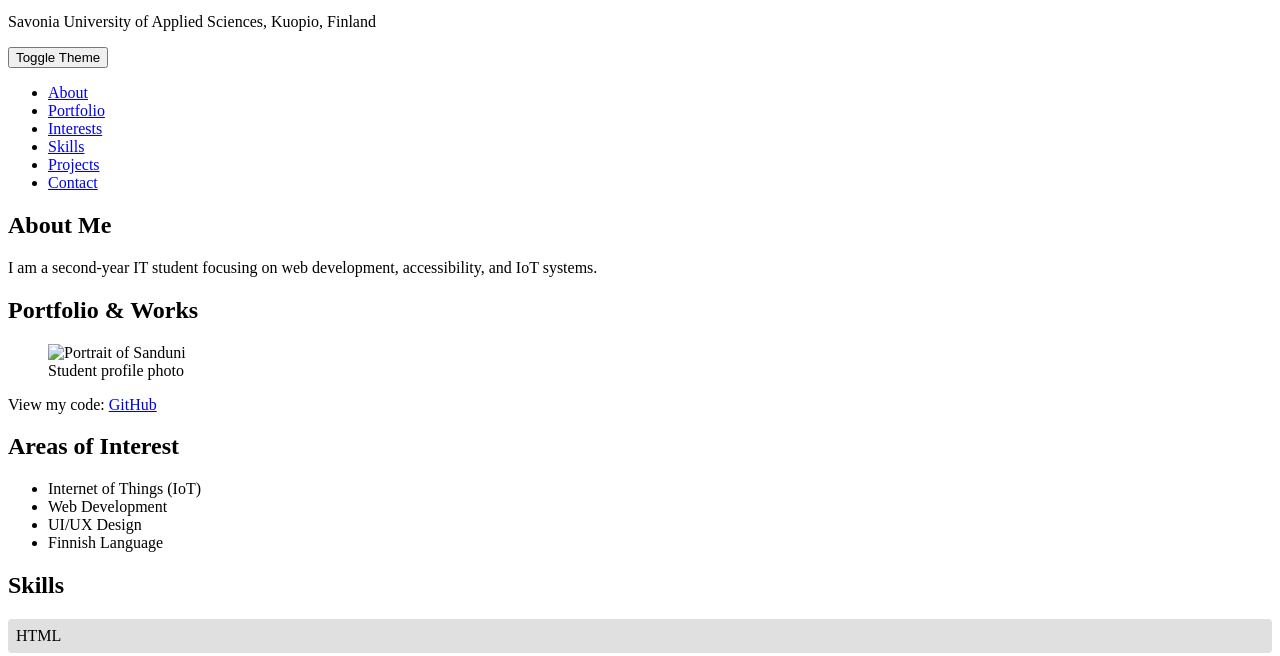
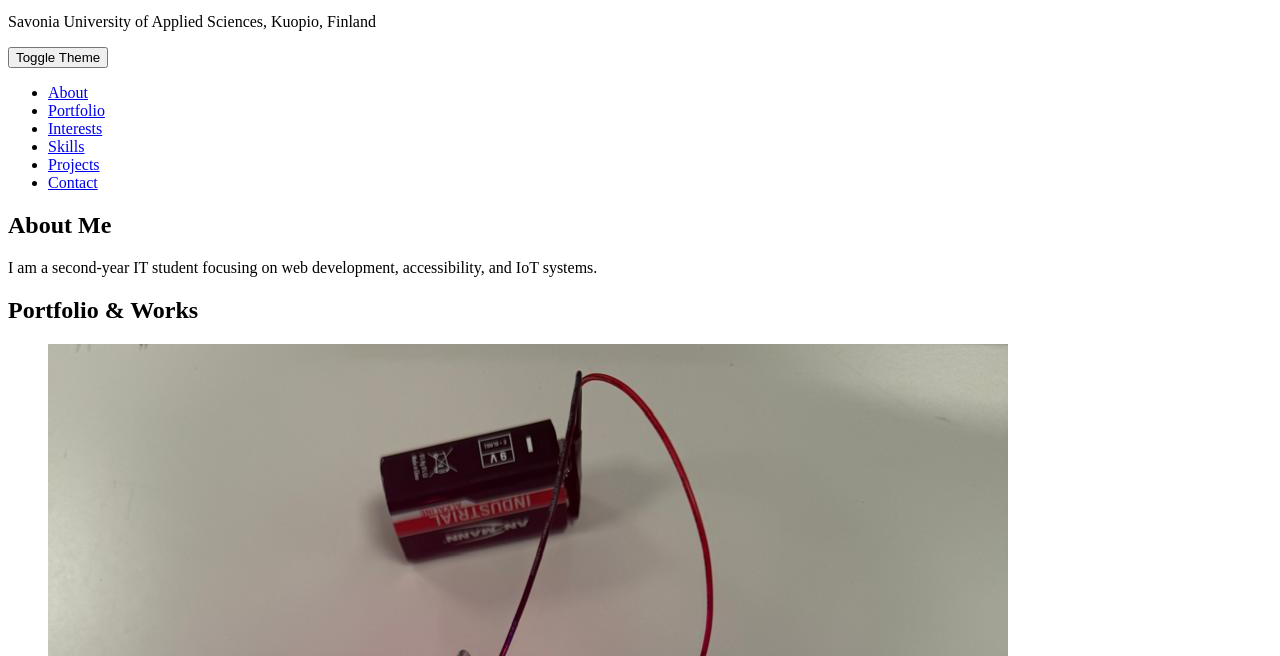
Before and after one commit to Sanduni-IoT/Browser-Programming-2026, a plain HTML site: page lecture-05-dom-data/index.html in a window 1280 px wide. Shown: the part 127-783 px from the top of the page. Drawn offline with Linux system fonts and the light colour scheme.

Commit message:
update my portforlio

```diff
--- a/lecture-05-dom-data/index.html
+++ b/lecture-05-dom-data/index.html
@@ -18,7 +18,7 @@
     <p>Information Technology Student | Specializing in IoT</p>
     <p>Savonia University of Applied Sciences, Kuopio, Finland</p>
 
-    <!-- Theme Button -->
+    <!-- Theme Toggle -->
     <button id="theme-toggle">Toggle Theme</button>
 </header>
 
@@ -45,9 +45,10 @@
     <section id="portfolio">
         <h2>Portfolio & Works</h2>
 
+        <!-- ✅ YOUR PHOTO -->
         <figure>
-            <img src="profile.jpg" alt="Portrait of Sanduni">
-            <figcaption>Student profile photo</figcaption>
+            <img src="profile.jpg" alt="Sanduni Edirisinghe profile photo">
+            <figcaption>My profile photo</figcaption>
         </figure>
 
         <p>
```
Also changed, not shown: lecture-05-dom-data/profile.jpg (added).
